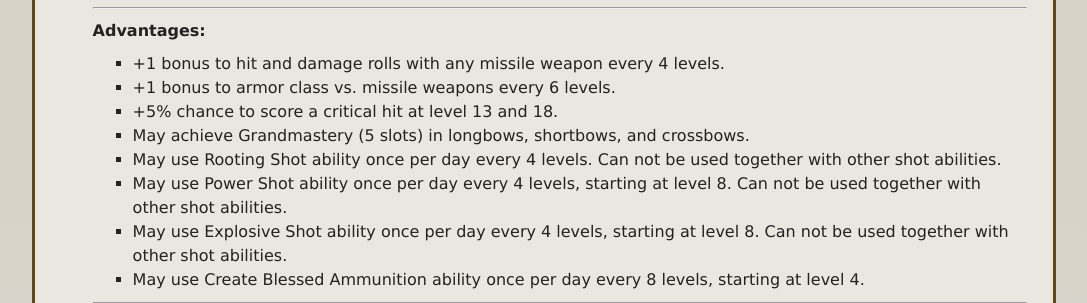
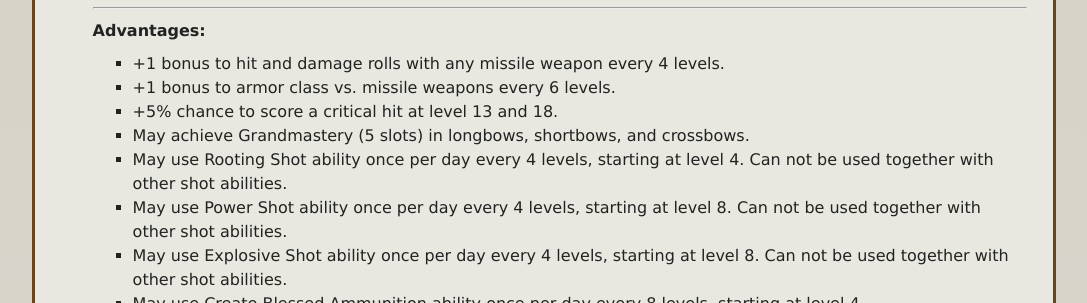
Before and after one commit to Argent77/A7-ImprovedArcher, a plain HTML site: page A7#ImprovedArcher/readme/readme.html in a window 1280 px wide. Both pictures are taken after a click on the heading "Improved Archer Kit". Shown: the part 2272-2575 px from the top of the page, without its empty margins (96-1183 px from the left). Drawn offline with Linux system fonts and the light colour scheme.

Commit message:
Improve kit descriptions

```diff
--- a/A7#ImprovedArcher/readme/readme.html
+++ b/A7#ImprovedArcher/readme/readme.html
@@ -135,7 +135,7 @@
             <li>+1 bonus to armor class vs. missile weapons every 6 levels.</li>
             <li>+5% chance to score a critical hit at level 13 and 18.</li>
             <li>May achieve Grandmastery (5 slots) in longbows, shortbows, and crossbows.</li>
-            <li>May use Rooting Shot ability once per day every 4 levels. Can not be used together with other shot abilities.</li>
+            <li>May use Rooting Shot ability once per day every 4 levels, starting at level 4. Can not be used together with other shot abilities.</li>
             <li>May use Power Shot ability once per day every 4 levels, starting at level 8. Can not be used together with other shot abilities.</li>
             <li>May use Explosive Shot ability once per day every 4 levels, starting at level 8. Can not be used together with other shot abilities.</li>
             <li>May use Create Blessed Ammunition ability once per day every 8 levels, starting at level 4.</li>
@@ -199,7 +199,7 @@
             <li>+1 bonus to armor class vs. missile weapons every 6 levels.</li>
             <li>+5% chance to score a critical hit at levels 13 and 18.</li>
             <li>May achieve Grandmastery (5 slots) in longbows, shortbows, crossbows, darts and slings.</li>
-            <li>May use Rooting Shot ability once per day every 4 levels. Can not be used together with other shot abilities.</li>
+            <li>May use Rooting Shot ability once per day every 4 levels, starting at level 4. Can not be used together with other shot abilities.</li>
             <li>May use Power Shot ability once per day every 4 levels, starting at level 8. Can not be used together with other shot abilities.</li>
             <li>May use Explosive Shot ability once per day every 4 levels, starting at level 8. Can not be used together with other shot abilities.</li>
             <li>May use Produce Reinforced Ammunition ability once per day every 8 levels, starting at level 4.</li>
@@ -262,7 +262,7 @@
             <li>+1 bonus to armor class vs. missile weapons every 6 levels.</li>
             <li>+5% chance to score a critical hit at levels 13 and 18.</li>
             <li>May achieve Grandmastery (5 slots) in longbows, shortbows, crossbows and slings.</li>
-            <li>May use Rooting Shot ability once per day every 4 levels. Can not be used together with other shot abilities.</li>
+            <li>May use Rooting Shot ability once per day every 4 levels, starting at level 4. Can not be used together with other shot abilities.</li>
             <li>May use Power Shot ability once per day every 4 levels, starting at level 8. Can not be used together with other shot abilities.</li>
             <li>May use Evoke Blessed Ammunition ability once per day every 8 levels, starting at level 4.</li>
           </ul>
@@ -314,7 +314,7 @@
             <li>+1 bonus to armor class vs. missile weapons every 8 levels.</li>
             <li>+5% chance to score a critical hit at level 18.</li>
             <li>May achieve Grandmastery (5 slots) in shortbows, crossbows, darts and slings.</li>
-            <li>May use Rooting Shot ability once per day every 4 levels. Can not be used together with other shot abilities.</li>
+            <li>May use Rooting Shot ability once per day every 4 levels, starting at level 4. Can not be used together with other shot abilities.</li>
             <li>May use Explosive Shot ability once per day every 4 levels, starting at level 8. Can not be used together with other shot abilities.</li>
             <li>May use Craft Endowed Ammunition ability once per day every 8 levels, starting at level 4.</li>
           </ul>
```
Also changed, not shown: A7#ImprovedArcher/readme/readme-german.html (+4 -4 lines), 3 other files.
